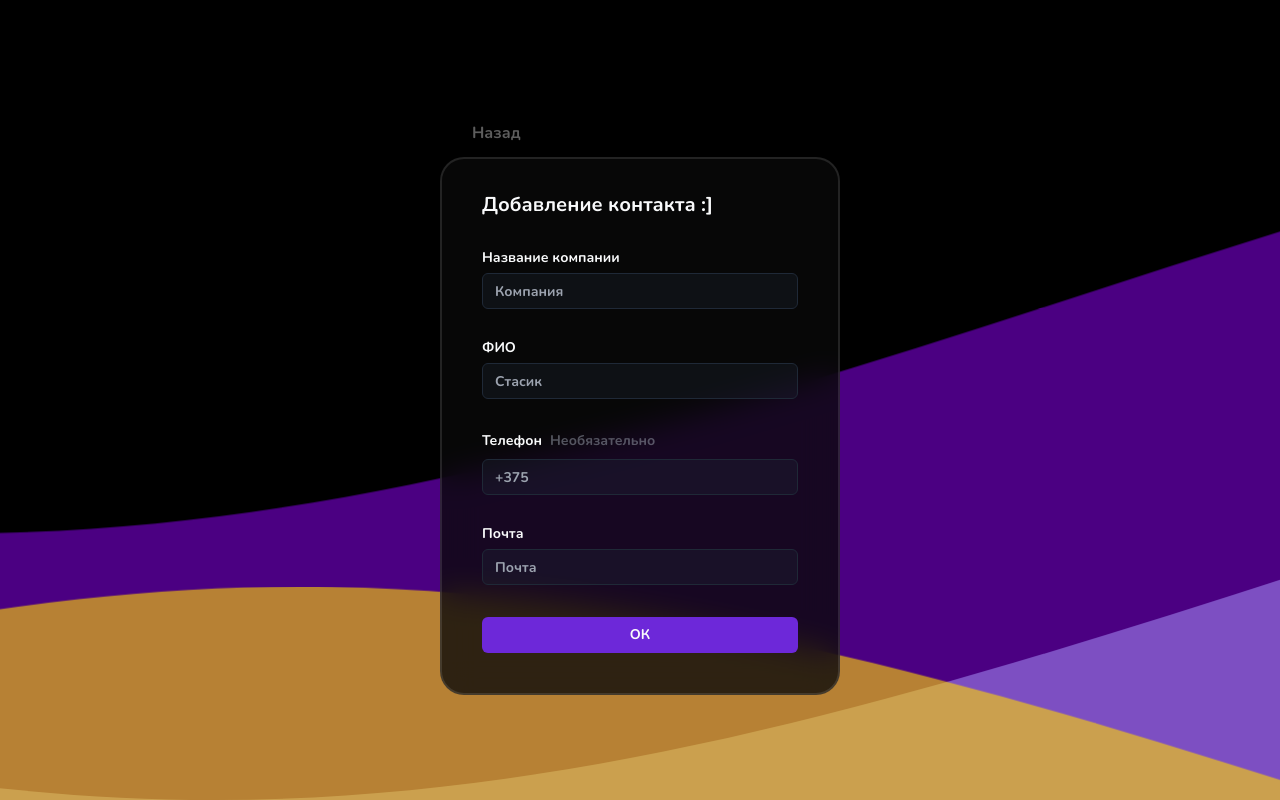
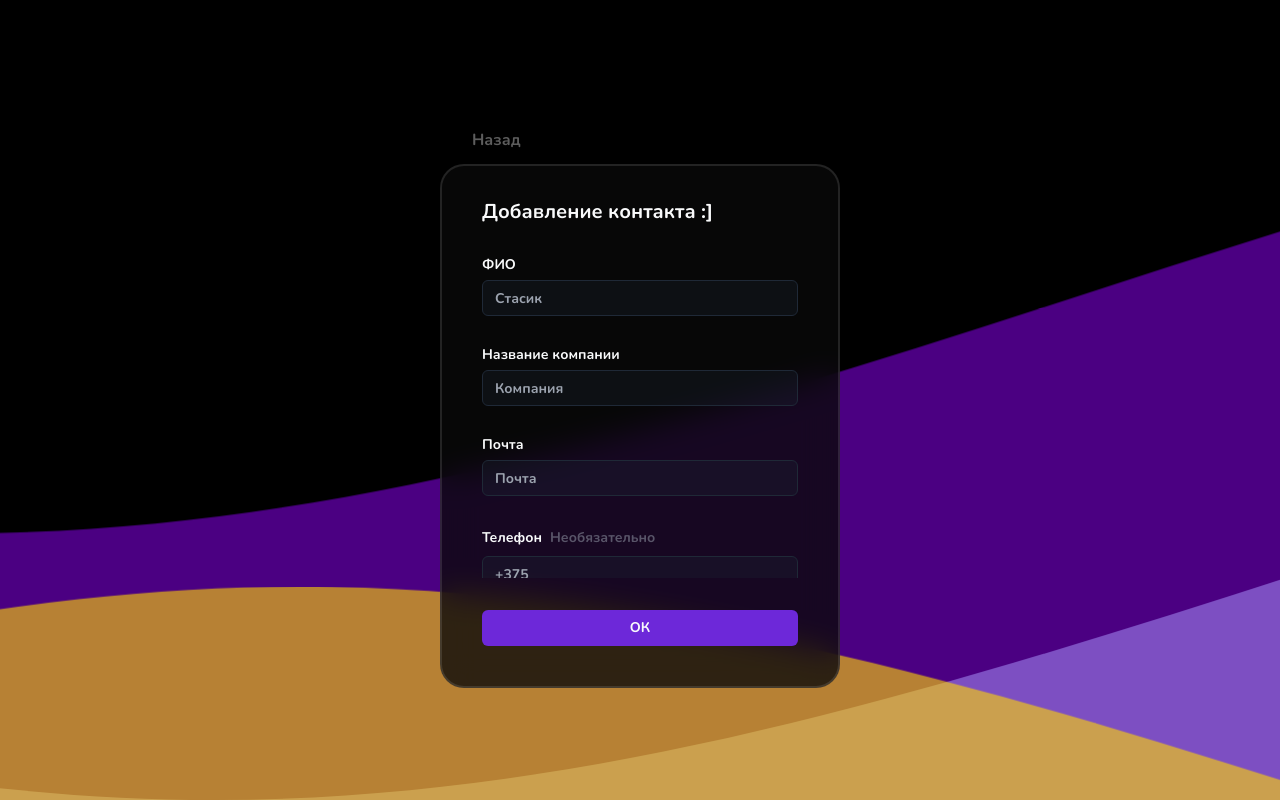
Before and after one commit to DimaTortik2/crm-amo, a Next.js app: page /form in a window 1280 px wide. Built offline with nearby package versions, Linux system fonts and the light colour scheme; some icons are missing.

Commit message:
add another field

```diff
--- a/app/form/model/schema.ts
+++ b/app/form/model/schema.ts
@@ -23,4 +23,12 @@ export const formSchema = z.object({
 			message: 'Чего так мало букав?',
 		})
 		.max(40, { message: 'Перестарался...' }),
+	position: z
+		.string()
+		.min(2, {
+			message: 'Чего так мало букав?',
+		})
+		.max(50, { message: 'Перестарался...' })
+		.or(z.literal(''))
+		.optional(),
 });
--- a/app/form/page.tsx
+++ b/app/form/page.tsx
@@ -29,14 +29,20 @@ const fileldsData: {
 	value: keyof FormValues;
 }[] = [
 	{
+		label: 'ФИО',
+		value: 'name',
+		placeHolder: 'Стасик',
+	},
+	{
 		label: 'Название компании',
 		value: 'company',
 		placeHolder: 'Компания',
 	},
+
 	{
-		label: 'ФИО',
-		value: 'name',
-		placeHolder: 'Стасик',
+		label: 'Почта',
+		value: 'email',
+		placeHolder: 'Почта',
 	},
 
 	{
@@ -45,11 +51,11 @@ const fileldsData: {
 		placeHolder: '+375',
 		description: 'Необязательно',
 	},
-
 	{
-		label: 'Почта',
-		value: 'email',
-		placeHolder: 'Почта',
+		label: 'Должность',
+		value: 'position',
+		placeHolder: 'Самый главный',
+		description: 'Необязательно',
 	},
 ];
 
@@ -61,6 +67,7 @@ export default function FormPage() {
 			company: '',
 			email: '',
 			phone_number: '',
+			position : '',
 		},
 	});
 
@@ -82,7 +89,7 @@ export default function FormPage() {
 	}
 
 	return (
-		<div className='flex min-h-screen pt-1 items-start sm:items-center justify-center bg-[#000000] relative font-custom'>
+		<div className='flex min-h-screen pt-1 items-start sm:items-center justify-center bg-[#000000] relative font-custom overflow-auto'>
 			<Bg
 				className='absolute bottom-0 left-0'
 				colors={['#4B0082', '#8A63D2', '#FFD700']}
@@ -94,10 +101,11 @@ export default function FormPage() {
 					<BackArrowLink to={ROUTES.home} className=' opacity-40' />
 					<form
 						onSubmit={form.handleSubmit(onSubmit)}
-						className='backdrop-blur-lg rounded-3xl px-8 pb-7 pt-5 sm:px-10 sm:pb-10 sm:pt-8 border-2 border-[#e8e8e820] bg-[#0a0a0ac9] w-full space-y-6 sm:space-y-8'
+						className='backdrop-blur-lg rounded-3xl  pb-7 sm:pb-10 pt-5 sm:pt-8 border-2 border-[#e8e8e820] bg-[#0a0a0ac9] w-full space-y-6 sm:space-y-8'
 					>
-						<h1 className='text-xl'>Добавление контакта :]</h1>
+						<h1 className='text-xl mx-8 sm:mx-10'>Добавление контакта :]</h1>
 
+						<div className='w-full h-[40vh] space-y-6 sm:space-y-8 px-8 sm:px-10 overflow-y-auto scrolling-container '>
 							{fileldsData.map(data => (
 								<FormField
 									key={data.value}
@@ -114,7 +122,10 @@ export default function FormPage() {
 												)}
 											</FormLabel>
 											<FormControl>
-											<Input placeholder={data.placeHolder || ''} {...field} />
+												<Input
+													placeholder={data.placeHolder || ''}
+													{...field}
+												/>
 											</FormControl>
 
 											<FormMessage />
@@ -122,14 +133,13 @@ export default function FormPage() {
 									)}
 								/>
 							))}
+						</div>
 
+						<div className='w-full px-8 sm:px-10'>
 							<Button
 								className='w-full'
 								type='submit'
 								disabled={isCreateContactPending}
-							style={{
-								marginTop: '2rem',
-							}}
 							>
 								{isCreateContactPending ? (
 									<>
@@ -140,6 +150,7 @@ export default function FormPage() {
 									'ОК'
 								)}
 							</Button>
+						</div>
 					</form>
 				</div>
 			</Form>
--- a/app/globals.css
+++ b/app/globals.css
@@ -71,6 +71,24 @@
 	}
 }
 
-.Toastify__toast-body {
-  font-family: var(--font-my-custom);
+.scrolling-container::-webkit-scrollbar {
+	width: 6px;
 }
+
+.scrolling-container::-webkit-scrollbar-track {
+	background: transparent;
+}
+
+.scrolling-container::-webkit-scrollbar-thumb {
+	background-color: rgba(255, 255, 255, 0.05);
+	border-radius: 20px;
+}
+
+.scrolling-container::-webkit-scrollbar-thumb:hover {
+	background-color: rgba(255, 255, 255, 0.4);
+}
+
+.scrolling-container {
+	scrollbar-width: thin;
+	scrollbar-color: rgba(255, 255, 255, 0.05) transparent;
+}
--- a/app/page.tsx
+++ b/app/page.tsx
@@ -5,7 +5,7 @@ import Link from 'next/link';
 import { Button } from '@/components/ui/button';
 import { SplitText } from '@/components/ui/SplitText';
 import { GradientText } from '@/components/ui/GradientText';
-import { ReactNode, useEffect, useState } from 'react';
+import { ReactNode, useEffect, useMemo, useState } from 'react';
 import clsx from 'clsx';
 import { useAtom } from 'jotai';
 import { presentationSeenAtom } from './store/atoms';
@@ -158,8 +158,12 @@ export default function Home() {
 					duration={0.6}
 					ease='power3.out'
 					splitType='chars'
-					from={presentationSeen ? { opacity: 1, y: 0 } : { opacity: 0, y: 40 }}
-					to={{ opacity: 1, y: 0 }}
+					from={useMemo(
+						() =>
+							presentationSeen ? { opacity: 1, y: 0 } : { opacity: 0, y: 40 },
+						[presentationSeen]
+					)}
+					to={useMemo(() => ({ opacity: 1, y: 0 }), [])}
 					threshold={0.1}
 					rootMargin='-100px'
 					textAlign='center'
```
Also changed, not shown: tailwind.config.ts (+3 -4 lines). Lines whose indentation alone changed are shown as unchanged.
